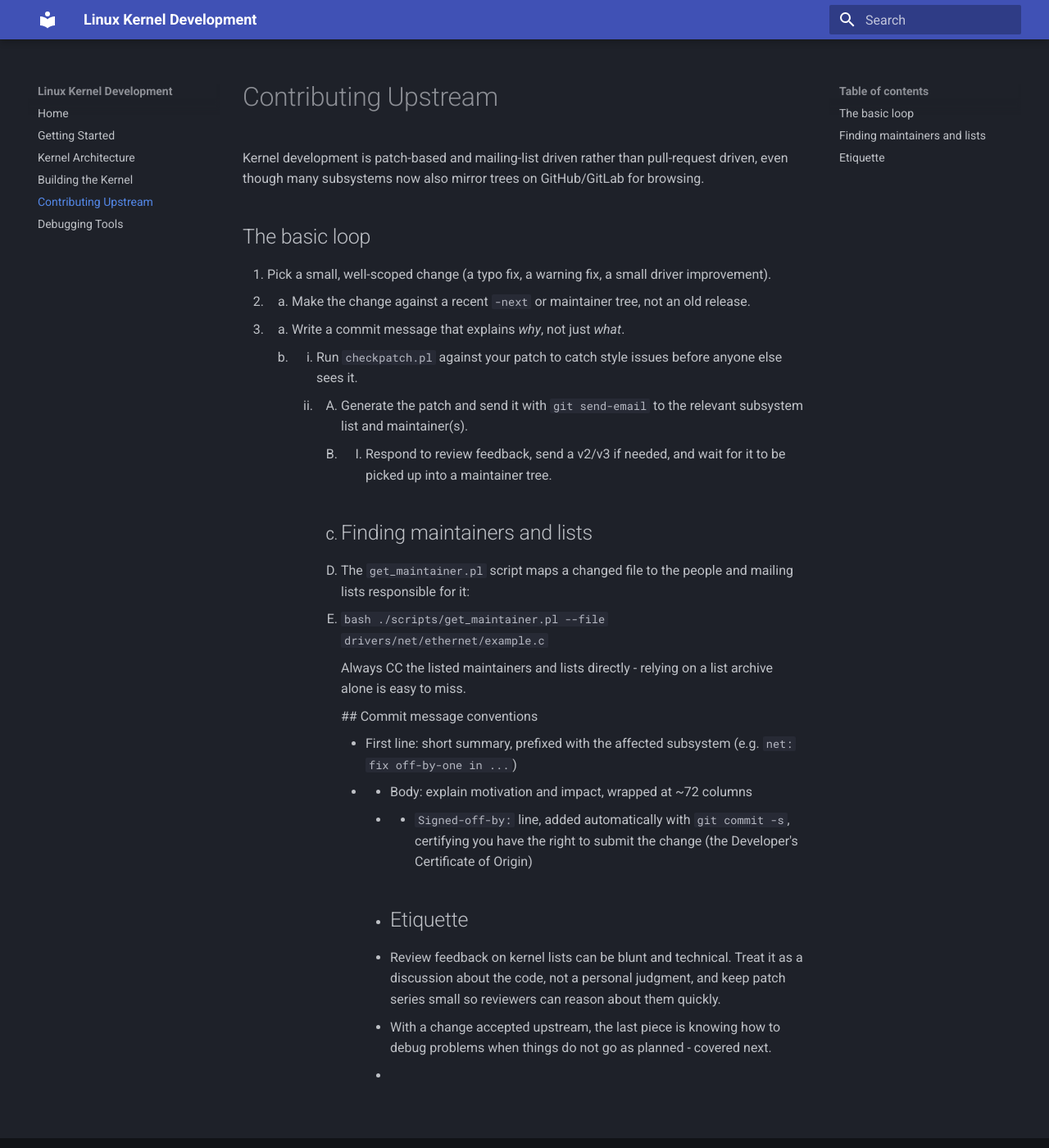
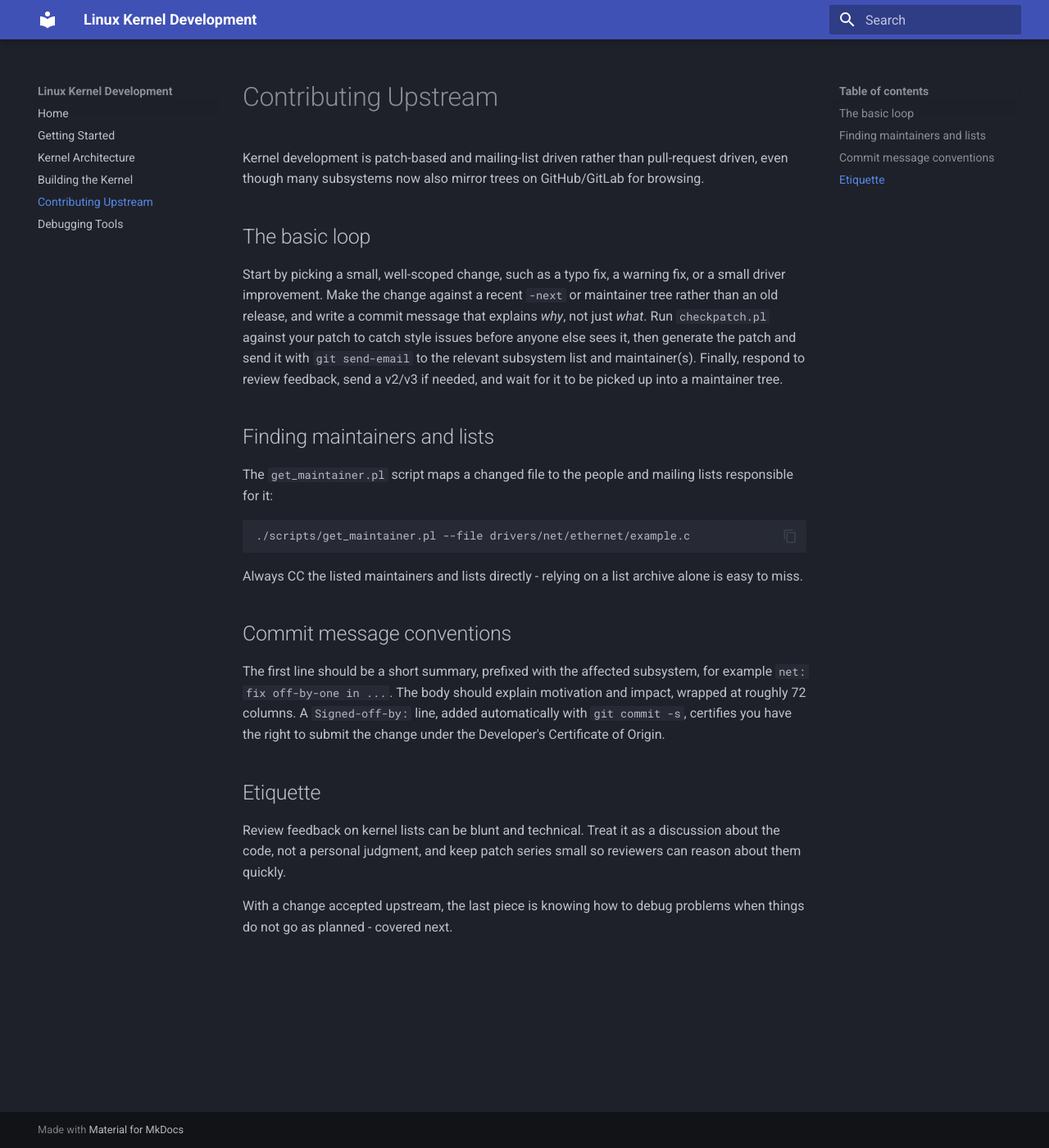
Before and after one commit to AI-Maddy/linux-kernel-development, an MkDocs documentation site: the page built from docs/contributing-upstream.md, in a window 1280 px wide and 1400 px high. Shown: the whole window at 82% size. Built offline with MkDocs 1.6.1 and Material for MkDocs 9.7.7, drawn with Linux system fonts in a browser that asks for light colours.

Commit message:
Update contributing-upstream.md

````diff
--- a/docs/contributing-upstream.md
+++ b/docs/contributing-upstream.md
@@ -4,32 +4,24 @@ Kernel development is patch-based and mailing-list driven rather than pull-reque
 
 ## The basic loop
 
-1. Pick a small, well-scoped change (a typo fix, a warning fix, a small driver improvement).
-2. 2. Make the change against a recent `-next` or maintainer tree, not an old release.
-   3. 3. Write a commit message that explains *why*, not just *what*.
-      4. 4. Run `checkpatch.pl` against your patch to catch style issues before anyone else sees it.
-         5. 5. Generate the patch and send it with `git send-email` to the relevant subsystem list and maintainer(s).
-            6. 6. Respond to review feedback, send a v2/v3 if needed, and wait for it to be picked up into a maintainer tree.
+Start by picking a small, well-scoped change, such as a typo fix, a warning fix, or a small driver improvement. Make the change against a recent `-next` or maintainer tree rather than an old release, and write a commit message that explains *why*, not just *what*. Run `checkpatch.pl` against your patch to catch style issues before anyone else sees it, then generate the patch and send it with `git send-email` to the relevant subsystem list and maintainer(s). Finally, respond to review feedback, send a v2/v3 if needed, and wait for it to be picked up into a maintainer tree.
 
-               7. ## Finding maintainers and lists
+## Finding maintainers and lists
 
-               8. The `get_maintainer.pl` script maps a changed file to the people and mailing lists responsible for it:
+The `get_maintainer.pl` script maps a changed file to the people and mailing lists responsible for it:
 
-               9. ```bash
-                  ./scripts/get_maintainer.pl --file drivers/net/ethernet/example.c
-                  ```
+```bash
+./scripts/get_maintainer.pl --file drivers/net/ethernet/example.c
+```
 
-                  Always CC the listed maintainers and lists directly - relying on a list archive alone is easy to miss.
+Always CC the listed maintainers and lists directly - relying on a list archive alone is easy to miss.
 
-                  ## Commit message conventions
+## Commit message conventions
 
-                  - First line: short summary, prefixed with the affected subsystem (e.g. `net: fix off-by-one in ...`)
-                  - - Body: explain motivation and impact, wrapped at ~72 columns
-                    - - `Signed-off-by:` line, added automatically with `git commit -s`, certifying you have the right to submit the change (the Developer's Certificate of Origin)
+The first line should be a short summary, prefixed with the affected subsystem, for example `net: fix off-by-one in ...`. The body should explain motivation and impact, wrapped at roughly 72 columns. A `Signed-off-by:` line, added automatically with `git commit -s`, certifies you have the right to submit the change under the Developer's Certificate of Origin.
 
-                      - ## Etiquette
+## Etiquette
 
-                      - Review feedback on kernel lists can be blunt and technical. Treat it as a discussion about the code, not a personal judgment, and keep patch series small so reviewers can reason about them quickly.
+Review feedback on kernel lists can be blunt and technical. Treat it as a discussion about the code, not a personal judgment, and keep patch series small so reviewers can reason about them quickly.
 
-                      - With a change accepted upstream, the last piece is knowing how to debug problems when things do not go as planned - covered next.
-                      -
+With a change accepted upstream, the last piece is knowing how to debug problems when things do not go as planned - covered next.
````
